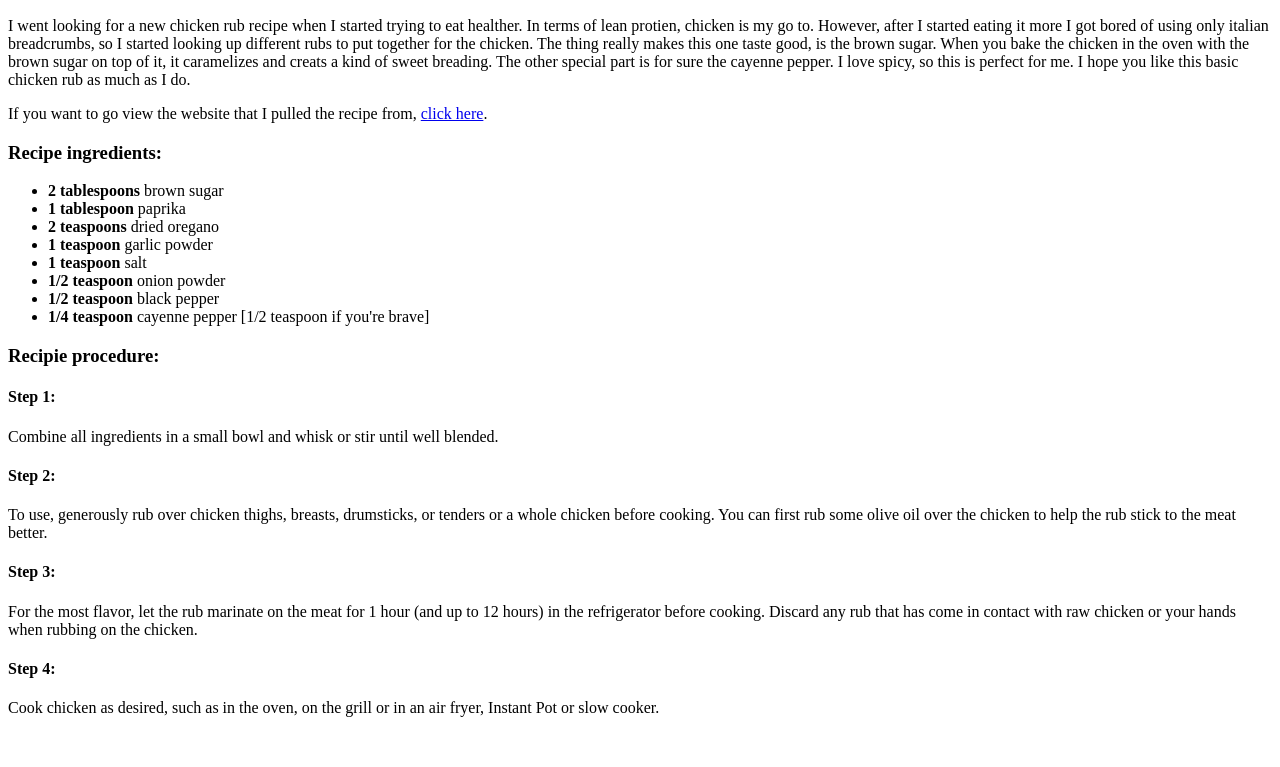
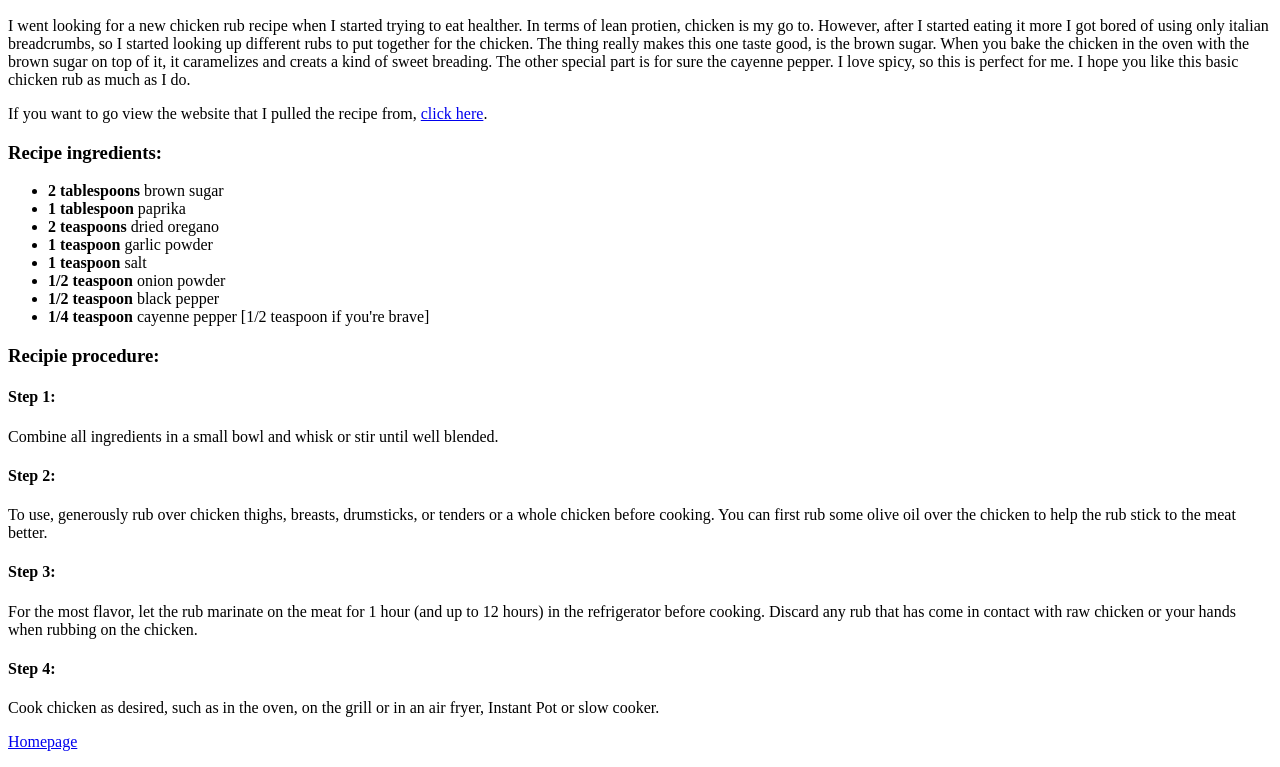
Before and after one commit to TheSmith0803/odin-recipes, a plain HTML site: page recipes/chicken-rub.html in a window 1280 px wide. Shown: the part 342-1109 px from the top of the page. Before the commit the page ends 1075 px from the top, so only its background shows below. Drawn offline with Linux system fonts and the light colour scheme.

Commit message:
Added homepage link on bottom of page

```diff
--- a/recipes/chicken-rub.html
+++ b/recipes/chicken-rub.html
@@ -61,5 +61,7 @@
         <p>Cook chicken as desired, such as in the oven, on the grill
             or in an air fryer, Instant Pot or slow cooker.</p>
 
+        <p><a href="../index.html">Homepage</a></p>
+
     </body>
 </html>
```
